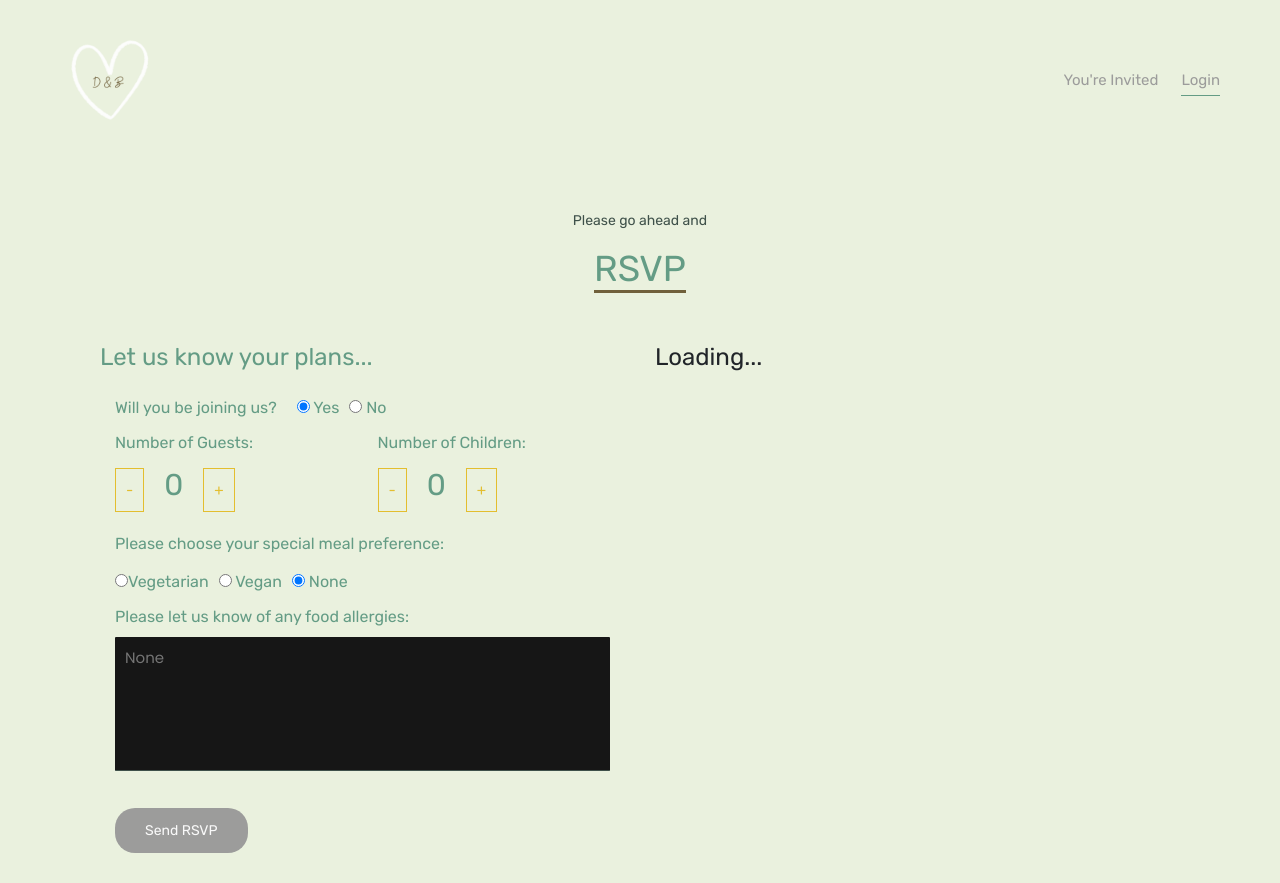
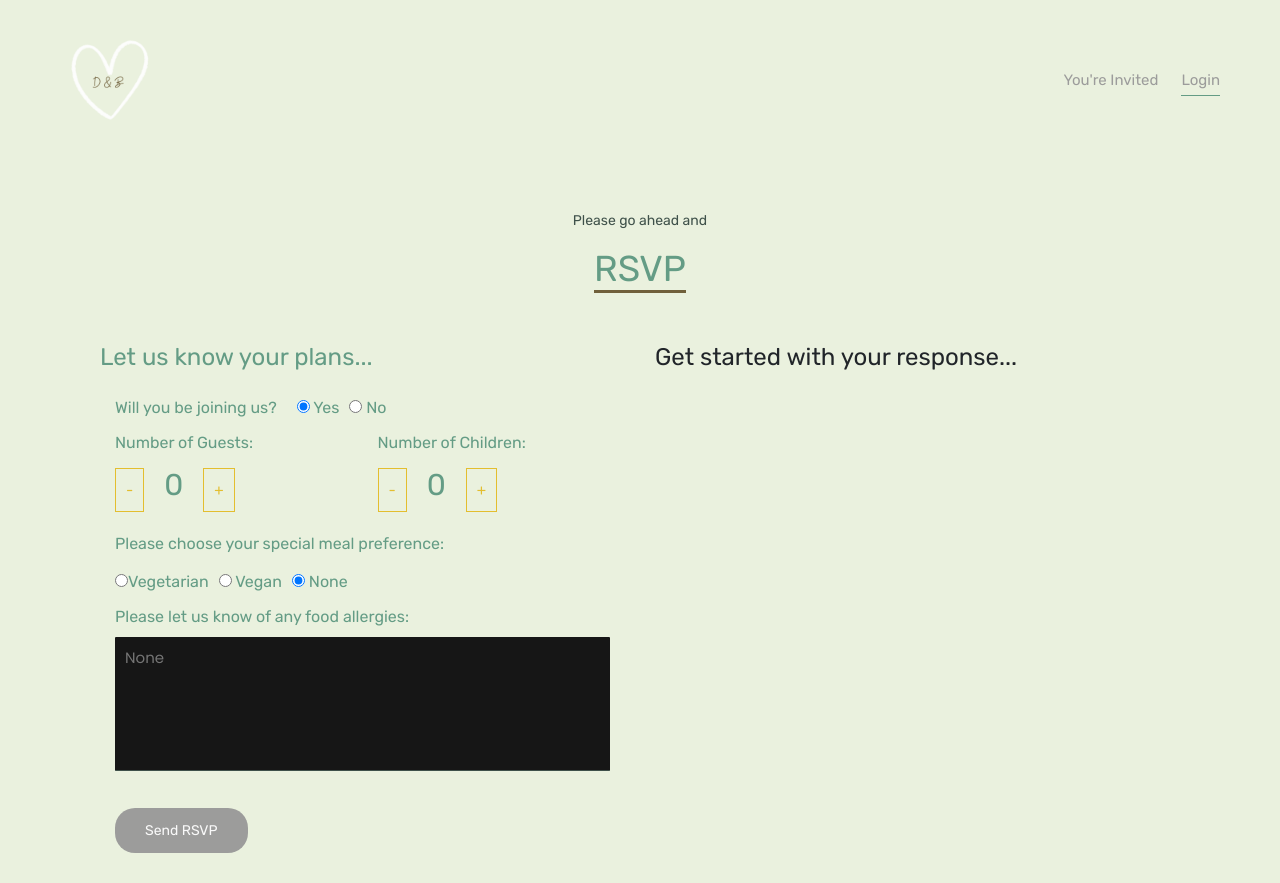
Before and after one commit to lexi-scott/hitched, a React (Create React App) app in the folder client/: page /rsvp in a window 1280 px wide. Built offline with nearby package versions, Linux system fonts and the light colour scheme; no server answers.

Commit message:
rsvp page

```diff
--- a/client/src/components/RsvpInfo.js
+++ b/client/src/components/RsvpInfo.js
@@ -19,7 +19,7 @@ const RsvpInfo = ({ name, email, rsvp }) => {
   });
 
   if(!rsvp)
-  return <h4>Loading...</h4>;
+  return <h4>Get started with your response...</h4>;
 
   const {response, guests, children, specialFood, foodAllergy} = rsvp;
 
```
